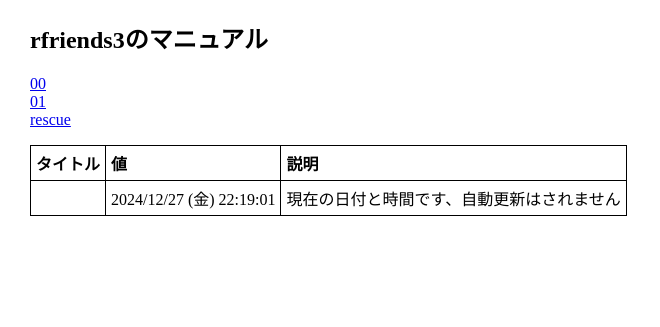
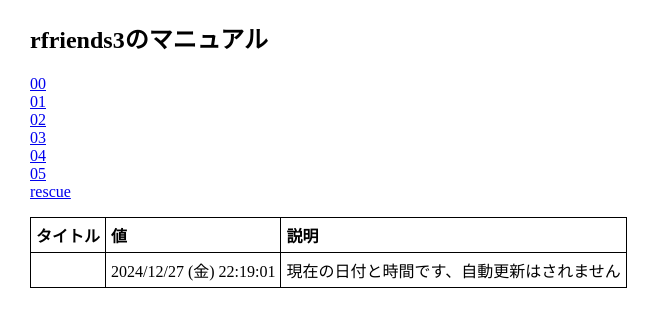
Before and after one commit to rfriends/rfriends, a Jekyll site: the page built from manual/index.md, in a window 1280 px wide. Shown: the top 327 px of the page, without its empty margins (0-660 px from the left). Built offline with Jekyll 4.4.1, drawn with Linux system fonts in a browser that asks for light colours; our own code applies the rules of GitHub Pages for plain Markdown files; Markdown is read by kramdown in place of the engine named in the settings.

Commit message:
Update index.md

```diff
--- a/manual/index.md
+++ b/manual/index.md
@@ -2,6 +2,10 @@
 
 [00](00.html){:target="_blank"}
 [01](01.html){:target="_blank"}
+[02](02.html){:target="_blank"}
+[03](03.html){:target="_blank"}
+[04](04.html){:target="_blank"}
+[05](05.html){:target="_blank"}
 [rescue](rescue.html){:target="_blank"}
 
 | タイトル |値 | 説明 |
```
